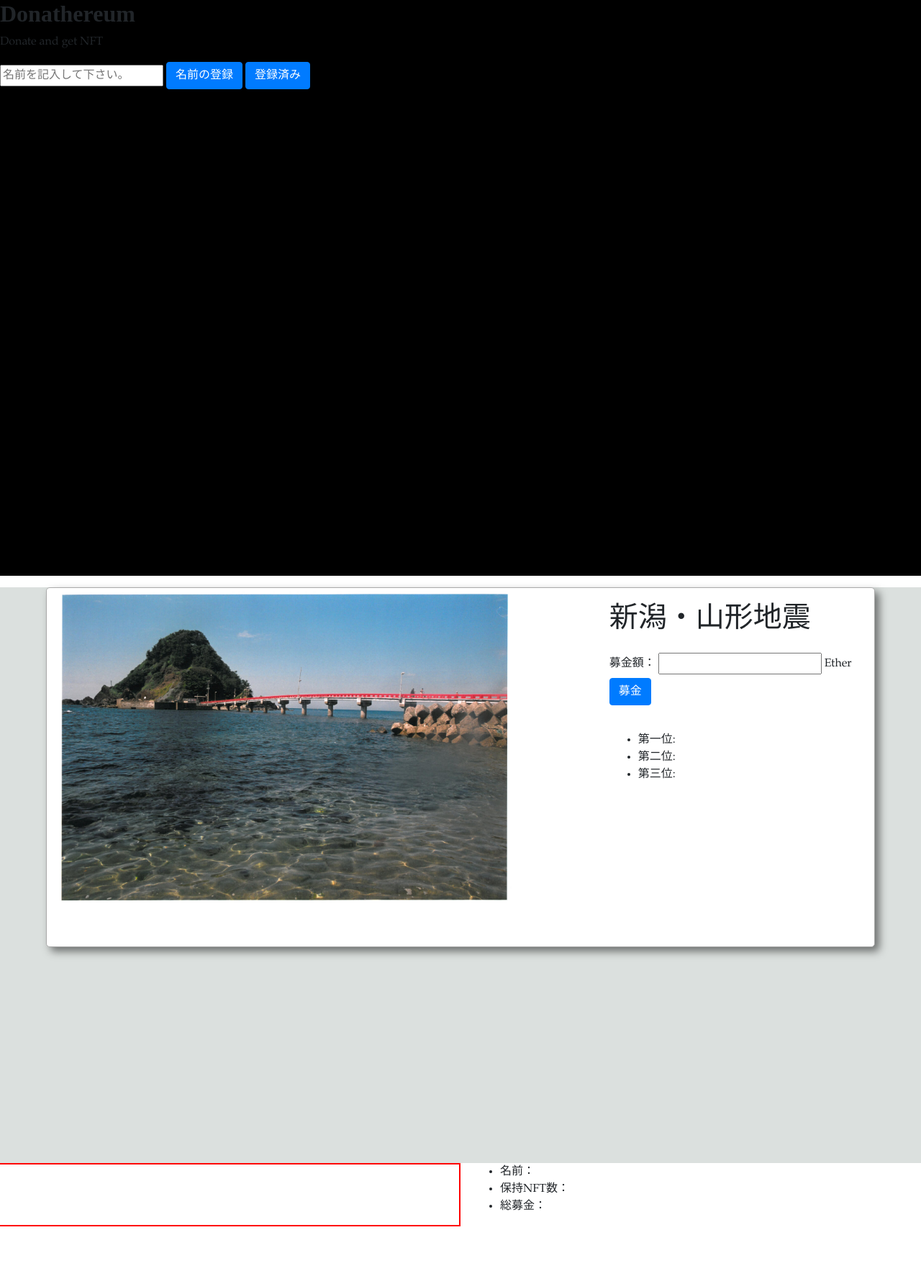
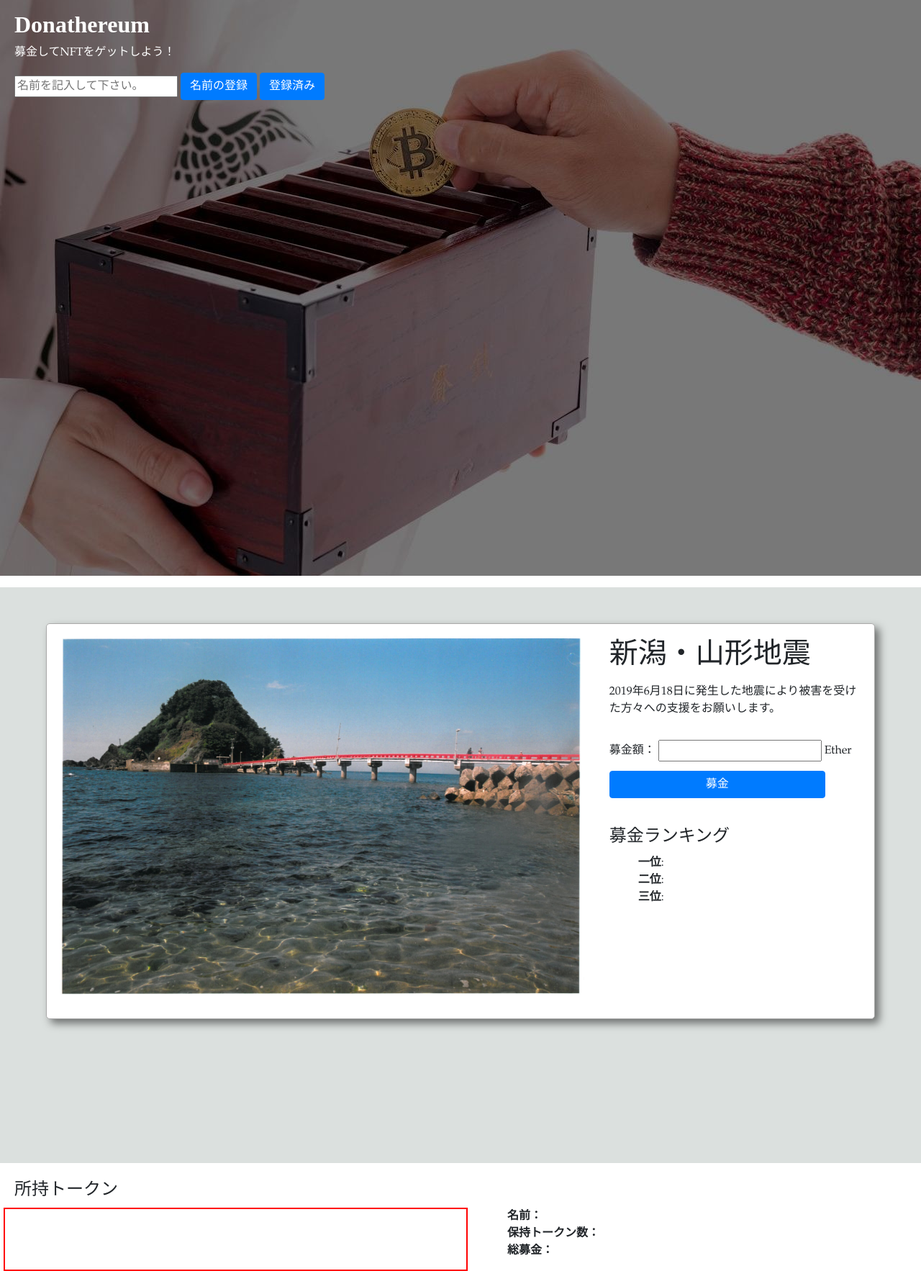
Before and after one commit to akira-19/Donathereum, a website: page src/index.html in a window 1280 px wide. Shown: the whole page at 72% size. Before the commit the page ends 1704 px from the top, so only its background shows below. Drawn offline with nearby package versions, Linux system fonts and the light colour scheme; no server answers; files whose address does not match are found by name.

Commit message:
added images

```diff
--- a/docs/css/custom.css
+++ b/docs/css/custom.css
@@ -19,13 +19,16 @@ body{
     padding: 0px;
     height: 100vh;
     width: 100%;
-    background-color: black;
+    background: black url("../images/toppage.jpg") no-repeat fixed center;
 }
-/* background: black url("../images/background.jpg") no-repeat fixed center; */
+
 
 
 .title-text{
     width: 100%;
+    color: white;
+    padding-left: 20px;
+    padding-top: 15px;
 }
 .title-text h2{
     font-weight: bold;
@@ -47,11 +50,12 @@ body{
 #donate{
     background-color: rgb(219, 224, 222);
     height: 100vh;
+    padding-top: 50px;
 }
 
 .donation{
     width: 90%;
-    height: 500px;
+    height: 550px;
     margin: auto;
     border-radius: 5px;
     border: 1px solid rgb(170, 170, 170);
@@ -59,12 +63,16 @@ body{
     filter: drop-shadow(6px 6px 6px rgba(0,0,0,0.5));
 }
 
+#donateButton{
+    width: 300px;
+}
+
 
 #donate img{
-    width: auto;
+    width: 100%;
     height: auto;
-    max-width: 90%;
-    max-height: 90%;
+    margin: auto;
+    margin-top: 10px;
 }
 
 .donationTitle{
@@ -82,12 +90,32 @@ body{
     height: 60%;
 }
 
+#ranking li{
+    list-style: none;
+}
+
 /* status */
 #status{
     width: 100vw;
+    padding-left: 20px;
+    padding-top: 25px;
+}
 
-}
 
 .borders{
     border: 2px solid red;
 }
+
+.tokenDiv{
+    width: 150px;
+    height: auto;
+    display: inline-block;
+}
+
+.tokenImage{
+
+}
+
+#donaterStatus li{
+    list-style: none;
+}
--- a/src/css/custom.css
+++ b/src/css/custom.css
@@ -19,13 +19,16 @@ body{
     padding: 0px;
     height: 100vh;
     width: 100%;
-    background-color: black;
+    background: black url("../images/toppage.jpg") no-repeat fixed center;
 }
-/* background: black url("../images/background.jpg") no-repeat fixed center; */
+
 
 
 .title-text{
     width: 100%;
+    color: white;
+    padding-left: 20px;
+    padding-top: 15px;
 }
 .title-text h2{
     font-weight: bold;
@@ -47,11 +50,12 @@ body{
 #donate{
     background-color: rgb(219, 224, 222);
     height: 100vh;
+    padding-top: 50px;
 }
 
 .donation{
     width: 90%;
-    height: 500px;
+    height: 550px;
     margin: auto;
     border-radius: 5px;
     border: 1px solid rgb(170, 170, 170);
@@ -59,12 +63,16 @@ body{
     filter: drop-shadow(6px 6px 6px rgba(0,0,0,0.5));
 }
 
+#donateButton{
+    width: 300px;
+}
+
 
 #donate img{
-    width: auto;
+    width: 100%;
     height: auto;
-    max-width: 90%;
-    max-height: 90%;
+    margin: auto;
+    margin-top: 10px;
 }
 
 .donationTitle{
@@ -82,10 +90,17 @@ body{
     height: 60%;
 }
 
+#ranking li{
+    list-style: none;
+}
+
 /* status */
 #status{
     width: 100vw;
+    padding-left: 20px;
+    padding-top: 25px;
 }
+
 
 .borders{
     border: 2px solid red;
@@ -100,3 +115,7 @@ body{
 .tokenImage{
 
 }
+
+#donaterStatus li{
+    list-style: none;
+}
--- a/src/index.html
+++ b/src/index.html
@@ -24,7 +24,7 @@
     <div id="top-page">
       <div class="title-text">
           <h2>Donathereum</h2>
-          <p>Donate and get NFT</p>
+          <p>募金してNFTをゲットしよう！</p>
           <input type="text" id="newName" placeholder="名前を記入して下さい。">
           <button type="button" name="button" class="btn btn-primary" id="registerName">名前の登録</button>
           <a class="btn btn-primary" href="#donate">登録済み</a>
@@ -40,17 +40,19 @@
                 <div class="donationTitle">
                     新潟・山形地震
                 </div>
+                <p>2019年6月18日に発生した地震により被害を受けた方々への支援をお願いします。</p>
                 <div class="donateInfo">
                     <label for="">募金額：</label>
                     <input type="text" id="ether" value=""> Ether
                     <br>
-                    <button id="donateButton" class="btn btn-primary" type="button" name="button">募金</button>
+                    <button id="donateButton" class="btn btn-primary mt-2" type="button" name="button">募金</button>
                 </div>
                 <div class="ranking">
+                    <h4>募金ランキング</h4>
                     <ul id="ranking">
-                        <li>第一位: <span id="firstRank"></span></li>
-                        <li>第二位: <span id="secondRank"></span></li>
-                        <li>第三位: <span id="thirdRank"></span></li>
+                        <li><b>一位</b>: <span id="firstRank"></span></li>
+                        <li><b>二位</b>: <span id="secondRank"></span></li>
+                        <li><b>三位</b>: <span id="thirdRank"></span></li>
                     </ul>
                 </div>
             </div>
@@ -59,15 +61,16 @@
 
 
     <div id="status">
+        <h4>所持トークン</h4>
         <div class="row">
             <div class="col-md-6 borders" id="ownedTokenList">
 
             </div>
             <div class="col-md-6">
                 <ul id="donaterStatus">
-                    <li>名前：</li>
-                    <li>保持NFT数：</li>
-                    <li>総募金：</li>
+                    <li><b>名前：</b></li>
+                    <li><b>保持トークン数：</b></li>
+                    <li><b>総募金：</b></li>
                 </ul>
             </div>
         </div>
--- a/src/js/app.js
+++ b/src/js/app.js
@@ -67,27 +67,11 @@ App = {
 
   showOwnedTokens: async function(){
       const tokenInfo = await App.getOwnedTokens();
-      // const tokenAmount = tokenInfo.length;
-      // const rowNumber = tokenAmount / 3;
-      // const ownedTokenList = $("#ownedTokenList");
-      // for (var i = 0; i < rowNumber; i++) {
-      //     ownedTokenList.append(
-      //         "<div class='row borders'>"
-      //         +"<div class='col-md-4 borders'>"
-      //         +"<img src='/' alt='token'>"
-      //         +"</div>"
-      //         +"<div class='col-md-4 borders'>"
-      //         +"<img src='/' alt='token'>"
-      //         +" </div>"
-      //         +"<div class='col-md-4 borders'>"
-      //         +"<img src='/' alt='token'>"
-      //         +"</div>"
-      //         +"</div>"
-      //     );
-      // }
+      const instance = await App.contracts.Donathereum.deployed();
       for (var i = 0; i < tokenInfo.length; i++) {
+          const tokenURI = await instance.tokenURI(tokenInfo[i]);
           $("#ownedTokenList").append(
-              "<div class='tokenDiv'><img src='/' alt='token' class='tokenImage'></div>"
+              "<div class='tokenDiv'><img src='" + tokenURI + "' alt='token' class='tokenImage'></div>"
           );
       }
   },
@@ -104,9 +88,9 @@ App = {
   getContributer: async function(){
       const instance = await App.contracts.Donathereum.deployed();
       const contributers = await instance.getContributer();
-      $("#ranking li:nth-child(1) span").append(contributers[0]);
-      $("#ranking li:nth-child(2) span").append(contributers[1]);
-      $("#ranking li:nth-child(3) span").append(contributers[2]);
+      $("#ranking li:nth-child(1) span").append(contributers[0] + "　様");
+      $("#ranking li:nth-child(2) span").append(contributers[1] + "　様");
+      $("#ranking li:nth-child(3) span").append(contributers[2] + "　様");
   },
 
   getDonaterInformation: async function(){
@@ -114,9 +98,9 @@ App = {
       const name = await instance.getDonaterName();
       const balance = await instance.getBalance();
       const donateAmount = await instance.getDonaterInfo();
-      $("#donaterStatus li:nth-child(1)").text("名前：" + name);
-      $("#donaterStatus li:nth-child(2)").text("保持NFT数：" + balance);
-      $("#donaterStatus li:nth-child(3)").text("総募金：" + web3.fromWei(donateAmount, 'ether'));
+      $("#donaterStatus li:nth-child(1)").html("<b>名前：</b>" + name);
+      $("#donaterStatus li:nth-child(2)").html("<b>保持トークン数：</b>" + balance);
+      $("#donaterStatus li:nth-child(3)").html("<b>総募金：</b>" + web3.fromWei(donateAmount, 'ether') + "<b> Ether</b>");
 
   }
 
```
Also changed, not shown: docs/index.html (+11 -8 lines), docs/js/app.js (+11 -24 lines), docs/images/token1.png (renamed from docs/images/buncho-atama-nose.png), docs/images/token2.png (renamed from docs/images/bunchon.png), docs/images/token3.png (renamed from docs/images/fish_halloween.png), docs/images/toppage.jpg (added), src/images/token1.png (renamed from src/images/buncho-atama-nose.png), src/images/token2.png (renamed from src/images/bunchon.png), src/images/token3.png (renamed from src/images/fish_halloween.png), src/images/toppage.jpg (added), 5 other files.
